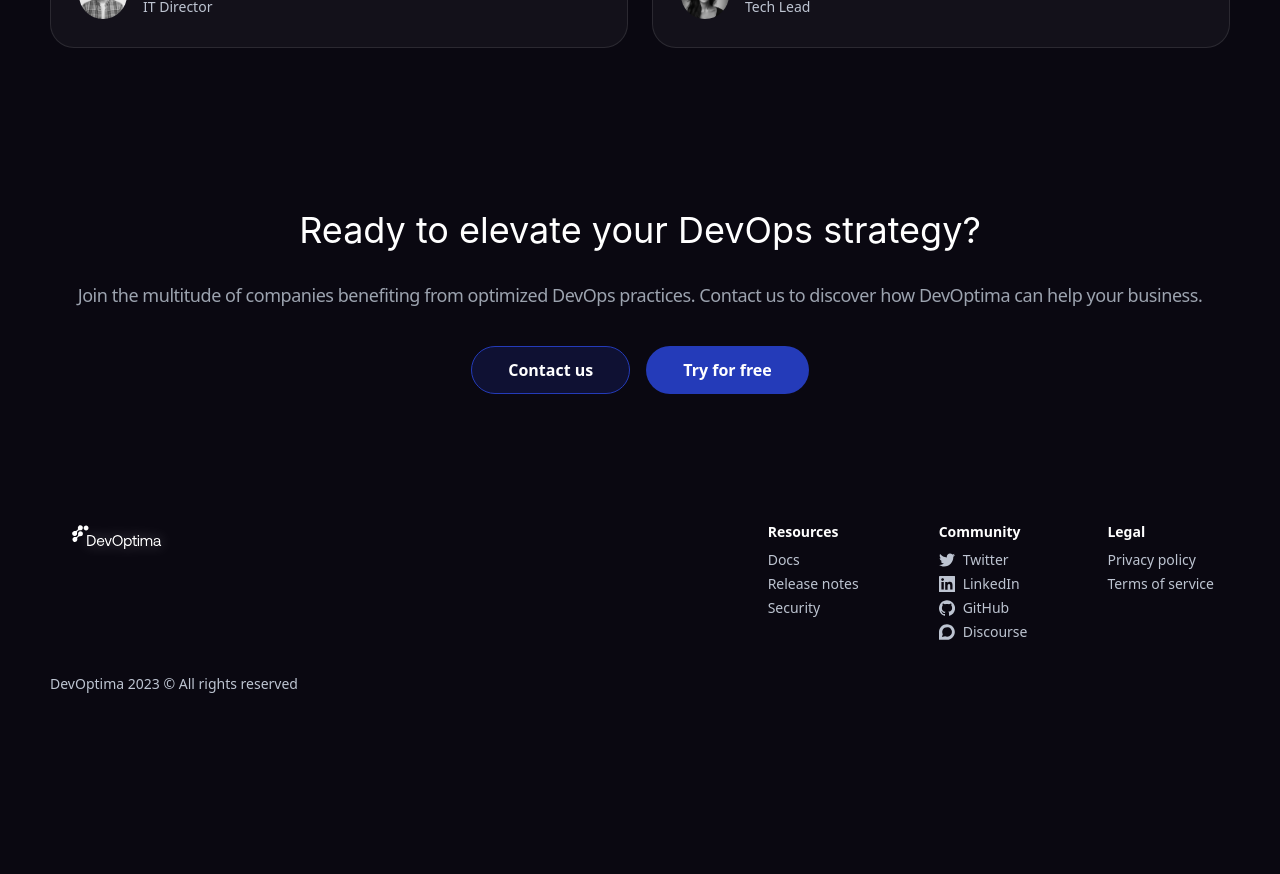
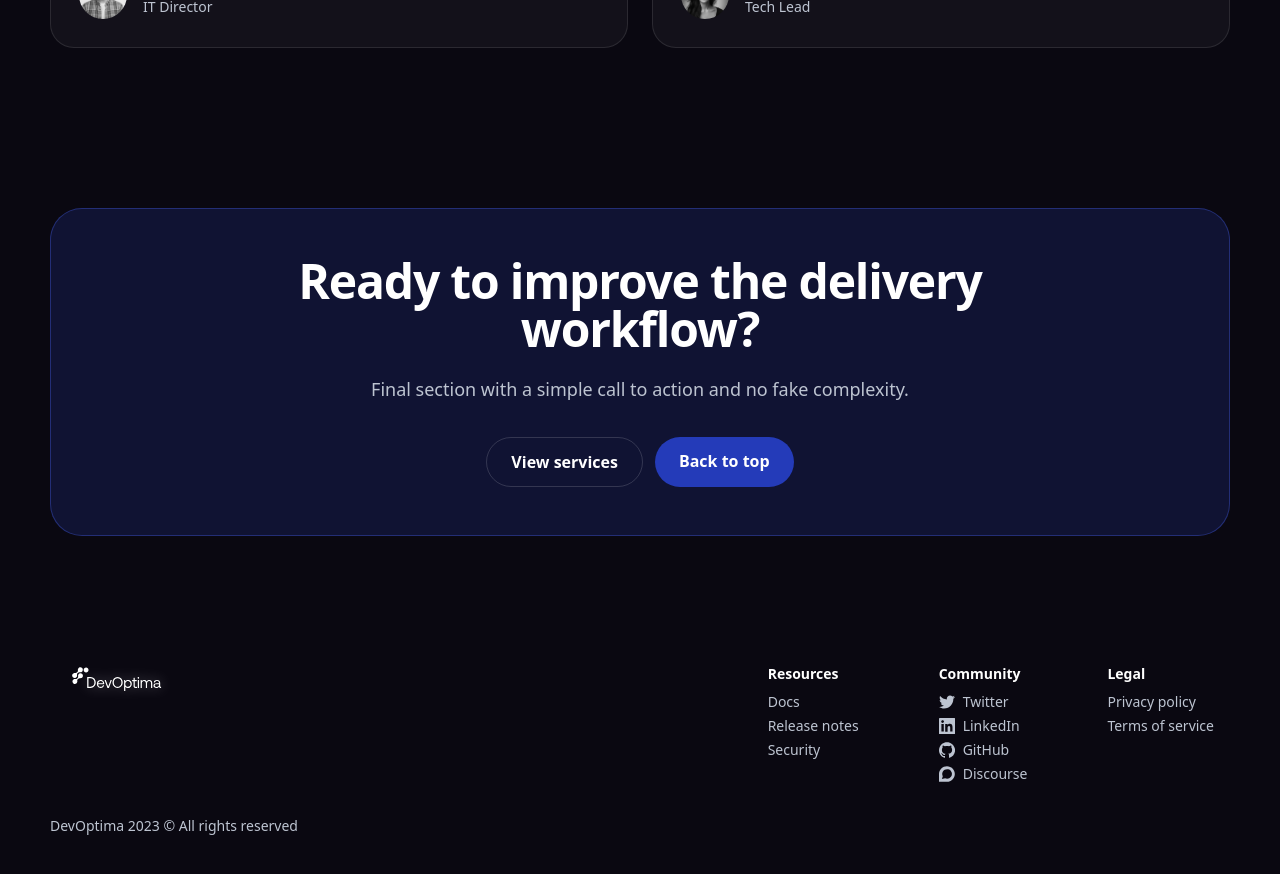
Before and after one commit to itkrivoshei/devoptima-landing, a React (Vite) app: page / in a window 1280 px wide. Shown: the part 2560-3434 px from the top of the page. Before the commit the page ends 3302 px from the top, so only its background shows below. Built offline with nearby package versions, Linux system fonts and the light colour scheme.

Commit message:
Refine CTA section

```diff
--- a/src/components/CallToActionSection.tsx
+++ b/src/components/CallToActionSection.tsx
@@ -1,24 +1,22 @@
-import React from 'react';
-
-const CallToActionSection: React.FC = () => {
+const CallToActionSection = () => {
   return (
-    <section className='pt-20 py-20 text-center'>
-      <div className='container mx-auto'>
-        <h2 className='font-title text-4xl leading-tight pb-7 text-white'>
-          Ready to elevate your DevOps strategy?
-        </h2>
-        <p className='text-gray-400 text-lg leading-relaxed font-light tracking-tight pt-0 pb-9'>
-          Join the multitude of companies benefiting from optimized DevOps
-          practices. Contact us to discover how DevOptima can help your
-          business.
-        </p>
-        <div className='flex justify-center space-x-4'>
-          <button className='flex items-center rounded-full leading-4 text-base font-semibold px-9 h-12 bg-[#243BB933] border border-[#243BB9] text-white hover:bg-[#243BB980] hover:border-[#3F57DA]'>
-            Contact us
-          </button>
-          <button className='flex items-center rounded-full leading-4 text-base font-semibold px-9 h-12 bg-[#243BB9] hover:bg-[#3F57DA] border border-transparent text-white'>
-            Try for free
-          </button>
+    <section id="contact" className="py-20">
+      <div className="container">
+        <div className="rounded-[2rem] border border-[#3F57DA]/40 bg-[#101333] px-6 py-12 text-center md:px-12">
+          <h2 className="mx-auto max-w-3xl text-4xl font-bold tracking-tight text-white md:text-5xl">
+            Ready to improve the delivery workflow?
+          </h2>
+          <p className="mx-auto mt-5 max-w-2xl text-lg leading-8 text-text-secondary">
+            Final section with a simple call to action and no fake complexity.
+          </p>
+          <div className="mt-8 flex flex-col justify-center gap-3 sm:flex-row">
+            <a className="rounded-full border border-white/15 px-6 py-3 font-semibold text-white transition hover:bg-white/10" href="#services">
+              View services
+            </a>
+            <a className="rounded-full bg-[#243BB9] px-6 py-3 font-semibold text-white transition hover:bg-[#3F57DA]" href="#top">
+              Back to top
+            </a>
+          </div>
         </div>
       </div>
     </section>
```
